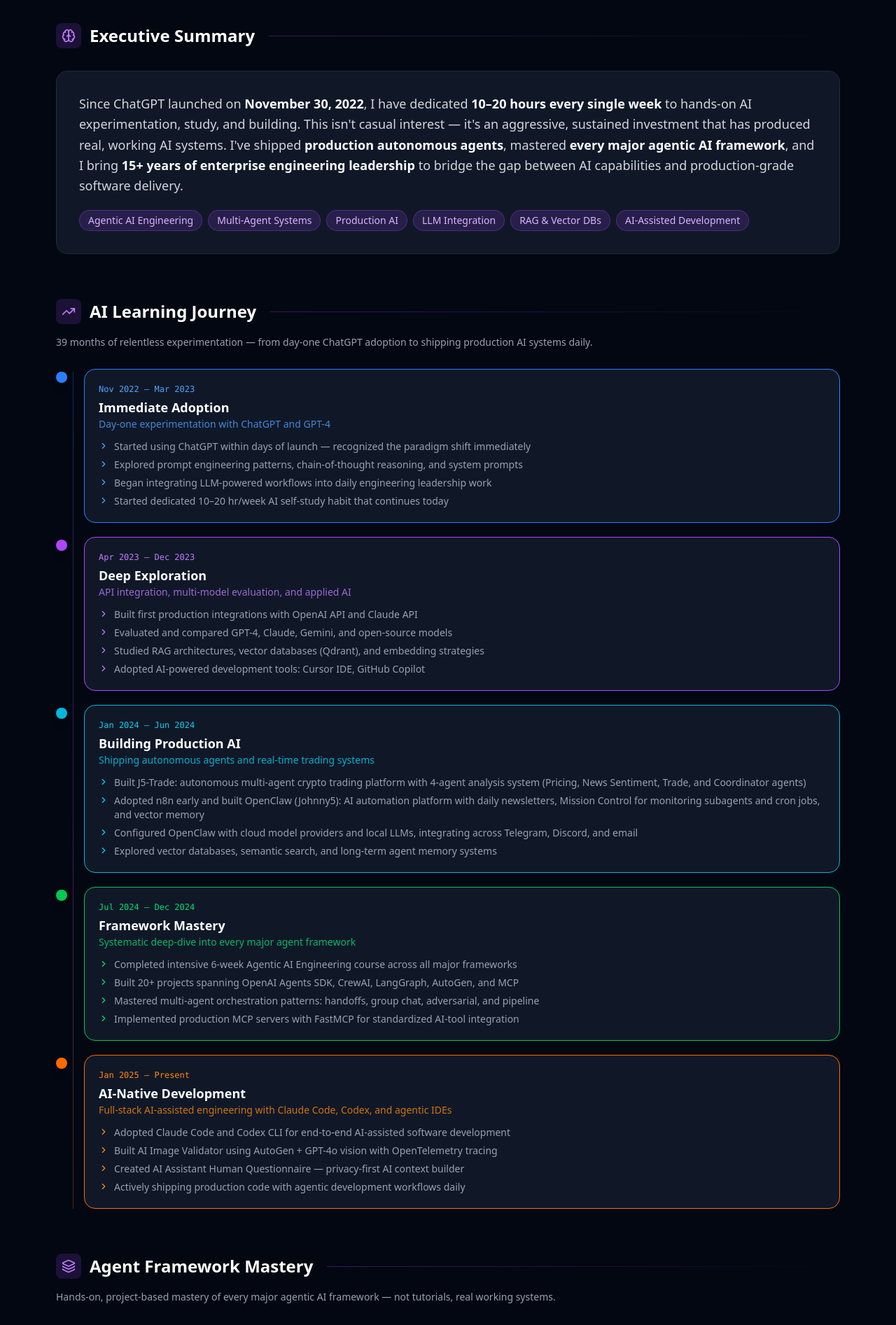
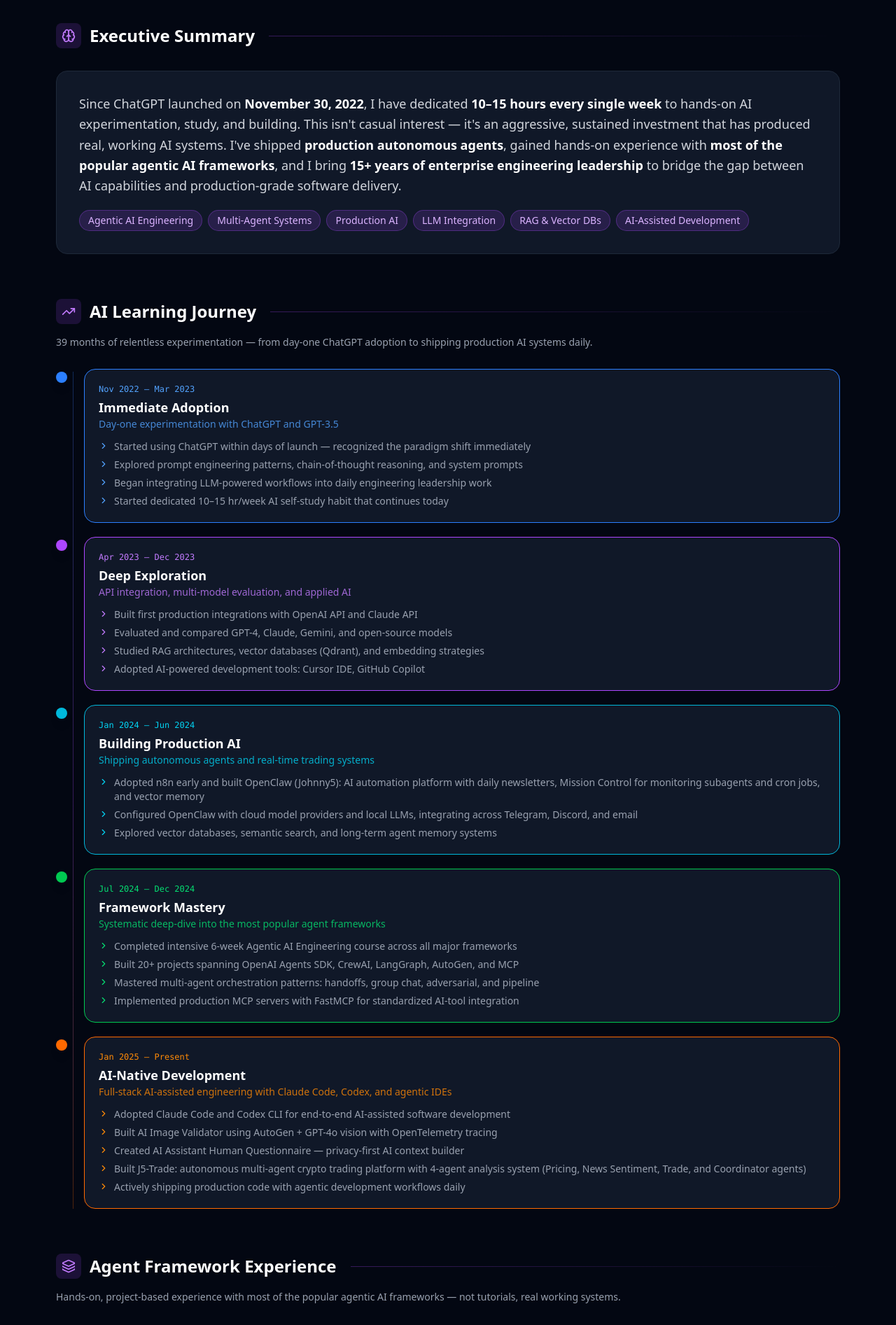
Before and after one commit to DontFretBrett/portfolio, a React (Vite) app: page /ai in a window 1280 px wide. Shown: the part 620-2513 px from the top of the page at 70% size. Built offline with nearby package versions, Linux system fonts and the light colour scheme.

Commit message:
fix: correct AI page content per feedback - hours, ChatGPT version, teams, frameworks, J5-Trade timeline
Co-authored-by: DontFretBrett <2250379+DontFretBrett@users.noreply.github.com>

```diff
--- a/src/pages/AIExperiencePage.tsx
+++ b/src/pages/AIExperiencePage.tsx
@@ -73,13 +73,13 @@ const journeyPhases = [
   {
     period: 'Nov 2022 – Mar 2023',
     title: 'Immediate Adoption',
-    subtitle: 'Day-one experimentation with ChatGPT and GPT-4',
+    subtitle: 'Day-one experimentation with ChatGPT and GPT-3.5',
     color: 'blue',
     highlights: [
       'Started using ChatGPT within days of launch — recognized the paradigm shift immediately',
       'Explored prompt engineering patterns, chain-of-thought reasoning, and system prompts',
       'Began integrating LLM-powered workflows into daily engineering leadership work',
-      'Started dedicated 10–20 hr/week AI self-study habit that continues today',
+      'Started dedicated 10–15 hr/week AI self-study habit that continues today',
     ],
   },
   {
@@ -100,7 +100,6 @@ const journeyPhases = [
     subtitle: 'Shipping autonomous agents and real-time trading systems',
     color: 'cyan',
     highlights: [
-      'Built J5-Trade: autonomous multi-agent crypto trading platform with 4-agent analysis system (Pricing, News Sentiment, Trade, and Coordinator agents)',
       'Adopted n8n early and built OpenClaw (Johnny5): AI automation platform with daily newsletters, Mission Control for monitoring subagents and cron jobs, and vector memory',
       'Configured OpenClaw with cloud model providers and local LLMs, integrating across Telegram, Discord, and email',
       'Explored vector databases, semantic search, and long-term agent memory systems',
@@ -109,7 +108,7 @@ const journeyPhases = [
   {
     period: 'Jul 2024 – Dec 2024',
     title: 'Framework Mastery',
-    subtitle: 'Systematic deep-dive into every major agent framework',
+    subtitle: 'Systematic deep-dive into the most popular agent frameworks',
     color: 'green',
     highlights: [
       'Completed intensive 6-week Agentic AI Engineering course across all major frameworks',
@@ -127,6 +126,7 @@ const journeyPhases = [
       'Adopted Claude Code and Codex CLI for end-to-end AI-assisted software development',
       'Built AI Image Validator using AutoGen + GPT-4o vision with OpenTelemetry tracing',
       'Created AI Assistant Human Questionnaire — privacy-first AI context builder',
+      'Built J5-Trade: autonomous multi-agent crypto trading platform with 4-agent analysis system (Pricing, News Sentiment, Trade, and Coordinator agents)',
       'Actively shipping production code with agentic development workflows daily',
     ],
   },
@@ -187,7 +187,7 @@ const productionProjects = [
   {
     title: 'J5-Trade',
     subtitle: 'Autonomous Multi-Agent Crypto Trading Platform',
-    period: '2024–Present',
+    period: '2026–Present',
     color: 'blue',
     description: 'Production-grade autonomous cryptocurrency trading system featuring AI-generated trade summaries, an integrated chat assistant, and a 4-agent analysis system: a Pricing Agent, News Sentiment Agent, Trade Agent, and a Coordinator Agent that manages the other three. Includes real-time monitoring dashboard and signal resolver with veto hierarchy.',
     tags: ['Python asyncio', 'SQLite', 'WebSockets', 'TypeScript', '4-Agent System', 'AI Chat Assistant'],
@@ -265,7 +265,7 @@ const enterpriseValue = [
   {
     icon: <Target size={20} />,
     title: 'Framework-Agnostic',
-    description: 'Deep hands-on experience across all major agent frameworks means I can evaluate, select, and implement the right tool for any enterprise AI initiative — not locked into a single vendor.',
+    description: 'Deep hands-on experience across most popular agent frameworks means I can evaluate, select, and implement the right tool for any enterprise AI initiative — not locked into a single vendor.',
     color: 'from-blue-600 to-cyan-600',
   },
   {
@@ -283,7 +283,7 @@ const enterpriseValue = [
   {
     icon: <Sparkles size={20} />,
     title: 'AI-Native Leadership',
-    description: 'Currently leading 4 engineering teams at a major bank while simultaneously building AI projects. I understand both the technical execution and organizational change management required.',
+    description: 'Currently leading engineering teams at a major bank while simultaneously building AI projects. I understand both the technical execution and organizational change management required.',
     color: 'from-orange-600 to-red-600',
   },
 ];
@@ -313,7 +313,7 @@ export default function AIExperiencePage() {
     <>
       <Helmet>
         <title>AI Experience – Brett Sanders</title>
-        <meta name="description" content="Brett Sanders' AI experience: 2,000+ hours of hands-on study, 6 agent frameworks mastered, and 8+ production AI projects shipped since ChatGPT launched in November 2022." />
+        <meta name="description" content="Brett Sanders' AI experience: 2,000+ hours of hands-on study, hands-on experience with 6 agent frameworks, and 8+ production AI projects shipped since ChatGPT launched in November 2022." />
         <link rel="canonical" href="https://www.brettsanders.com/ai" />
       </Helmet>
 
@@ -355,7 +355,7 @@ export default function AIExperiencePage() {
             >
               <h1 className="text-4xl md:text-5xl font-bold text-white mb-2 drop-shadow-lg">AI Experience</h1>
               <p className="text-xl text-purple-300 font-medium mb-1">Brett Sanders</p>
-              <p className="text-base text-gray-400 mb-4">Relentless AI practitioner since day one. 10–20 hours a week, every week, since ChatGPT launched.</p>
+              <p className="text-base text-gray-400 mb-4">Relentless AI practitioner since day one. 10–15 hours a week, every week, since ChatGPT launched.</p>
               <div className="flex flex-wrap justify-center md:justify-start gap-3 text-sm">
                 <a href="https://linkedin.com/in/imbrett/" target="_blank" rel="noopener noreferrer"
                   className="flex items-center gap-1.5 text-gray-300 hover:text-purple-400 transition-colors">
@@ -407,10 +407,10 @@ export default function AIExperiencePage() {
           >
             <p className="text-gray-300 leading-relaxed text-base md:text-lg">
               Since ChatGPT launched on <strong className="text-white">November 30, 2022</strong>, I have dedicated{' '}
-              <strong className="text-white">10–20 hours every single week</strong> to hands-on AI experimentation, study, and building.
+              <strong className="text-white">10–15 hours every single week</strong> to hands-on AI experimentation, study, and building.
               This isn't casual interest — it's an aggressive, sustained investment that has produced real, working AI systems.
-              I've shipped <strong className="text-white">production autonomous agents</strong>, mastered{' '}
-              <strong className="text-white">every major agentic AI framework</strong>, and I bring{' '}
+              I've shipped <strong className="text-white">production autonomous agents</strong>, gained hands-on experience with{' '}
+              <strong className="text-white">most of the popular agentic AI frameworks</strong>, and I bring{' '}
               <strong className="text-white">15+ years of enterprise engineering leadership</strong> to bridge the gap between
               AI capabilities and production-grade software delivery.
             </p>
@@ -475,9 +475,9 @@ export default function AIExperiencePage() {
 
         {/* ── Framework Deep Dives ────────────────────────────────────────── */}
         <section className="container mx-auto px-4 pb-16 max-w-6xl">
-          <SectionHeader icon={<Layers size={20} />} title="Agent Framework Mastery" />
+          <SectionHeader icon={<Layers size={20} />} title="Agent Framework Experience" />
           <p className="text-gray-400 text-sm mb-8 -mt-4">
-            Hands-on, project-based mastery of every major agentic AI framework — not tutorials, real working systems.
+            Hands-on, project-based experience with most of the popular agentic AI frameworks — not tutorials, real working systems.
           </p>
           <div className="grid md:grid-cols-2 lg:grid-cols-3 gap-5">
             {frameworkCards.map((fw, i) => {
@@ -632,7 +632,7 @@ export default function AIExperiencePage() {
                     </a>
                   </h3>
                   <p className="text-gray-400 leading-relaxed">
-                    Comprehensive 6-week course covering every major agentic AI framework: OpenAI Agents SDK, CrewAI,
+                    Comprehensive 6-week course covering the most popular agentic AI frameworks: OpenAI Agents SDK, CrewAI,
                     LangGraph, AutoGen, and MCP. Built 20+ hands-on projects from multi-agent research pipelines to
                     distributed trading floor simulations.
                   </p>
```
